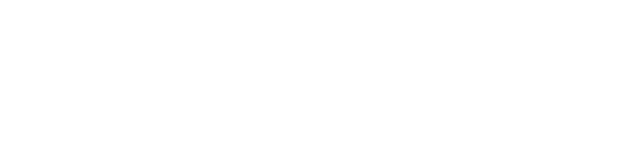
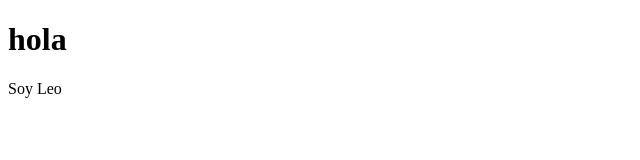
Before and after one commit to leovas20/TareaGit, a plain HTML site: page index.html in a window 1280 px wide. Shown: the whole page, without its empty margins (0-640 px from the left). Drawn offline with Linux system fonts and the light colour scheme.

Commit message:
Agregue un Parrafo

```diff
--- a/css/style.css
+++ b/css/style.css
@@ -0,0 +1,7 @@
+h1{
+color: aquamarine;
+}
+
+p{
+    color:blueviolet ;
+}
--- a/index.html
+++ b/index.html
@@ -7,6 +7,9 @@
     <title>Document</title>
 </head>
 <body>
-
+  <h1>hola</h1>
+  <p>
+      Soy Leo
+  </p>
 </body>
 </html>
```
